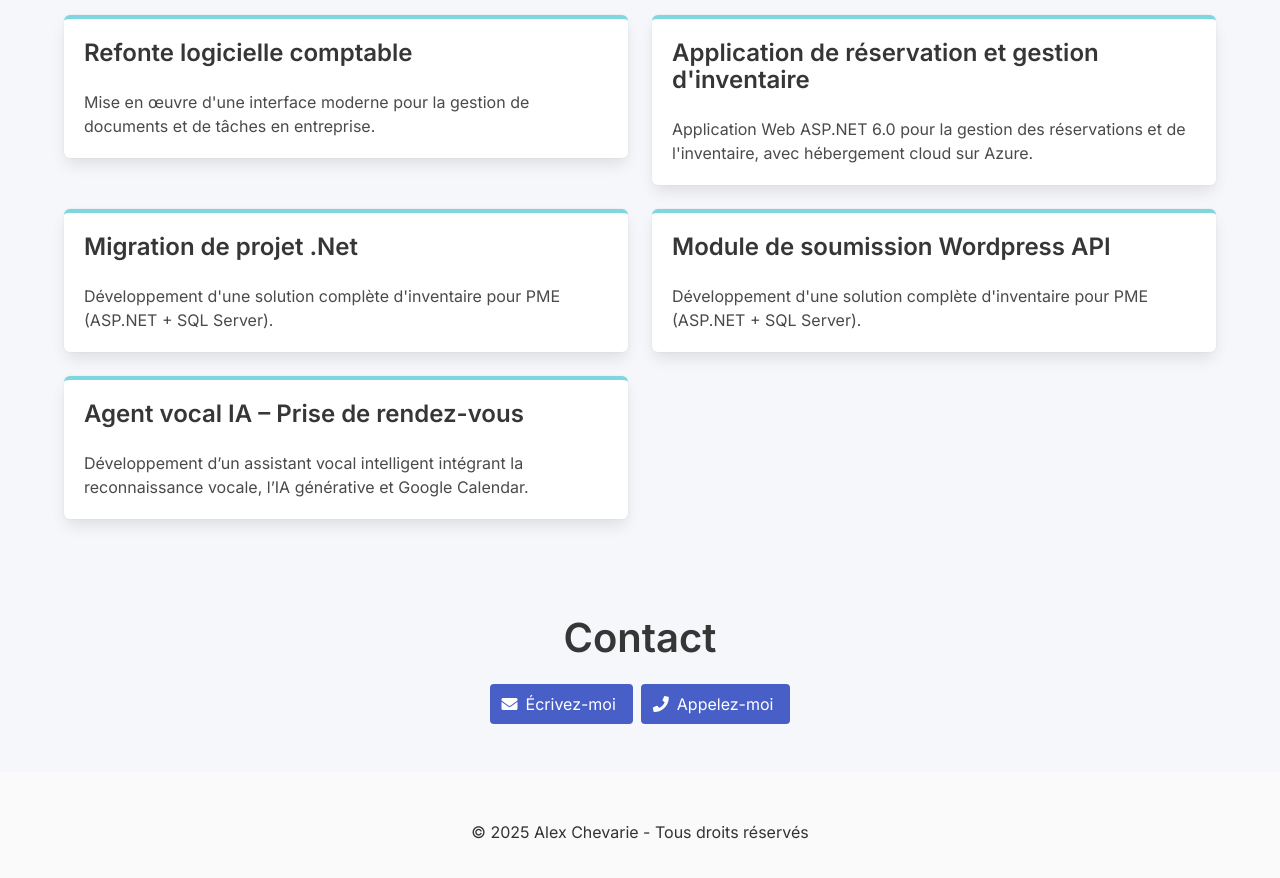
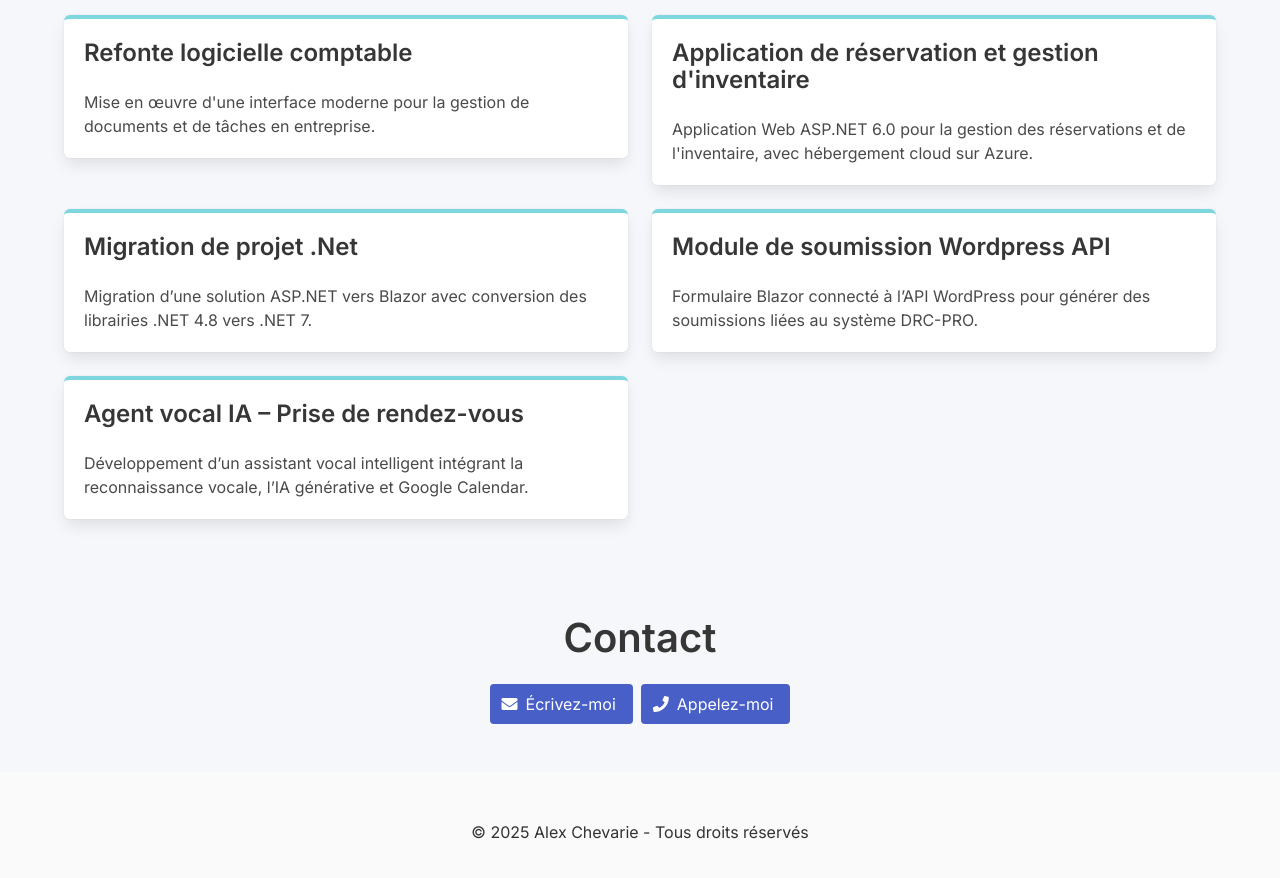
Before and after one commit to Chevarie2587/mon-portfolio, a plain HTML site: page index.html in a window 1280 px wide. Shown: the part 2222-3100 px from the top of the page. Drawn offline with nearby package versions, Linux system fonts and the light colour scheme.

Commit message:
corr texte

```diff
--- a/index.html
+++ b/index.html
@@ -334,13 +334,14 @@
         <div class="column is-half">
           <div class="box portfolio-item" onclick="openModal('modalMigration')">
             <h4 class="title is-4">Migration de projet .Net</h4>
-            <p>Développement d'une solution complète d'inventaire pour PME (ASP.NET + SQL Server).</p>
+            <p>Migration d’une solution ASP.NET vers Blazor avec conversion des librairies .NET 4.8 vers .NET
+              7.</p>
           </div>
         </div>
         <div class="column is-half">
           <div class="box portfolio-item" onclick="openModal('modalSoumission')">
             <h4 class="title is-4">Module de soumission Wordpress API</h4>
-            <p>Développement d'une solution complète d'inventaire pour PME (ASP.NET + SQL Server).</p>
+            <p>Formulaire Blazor connecté à l’API WordPress pour générer des soumissions liées au système DRC-PRO.</p>
           </div>
         </div>
         <div class="column is-half">
```
